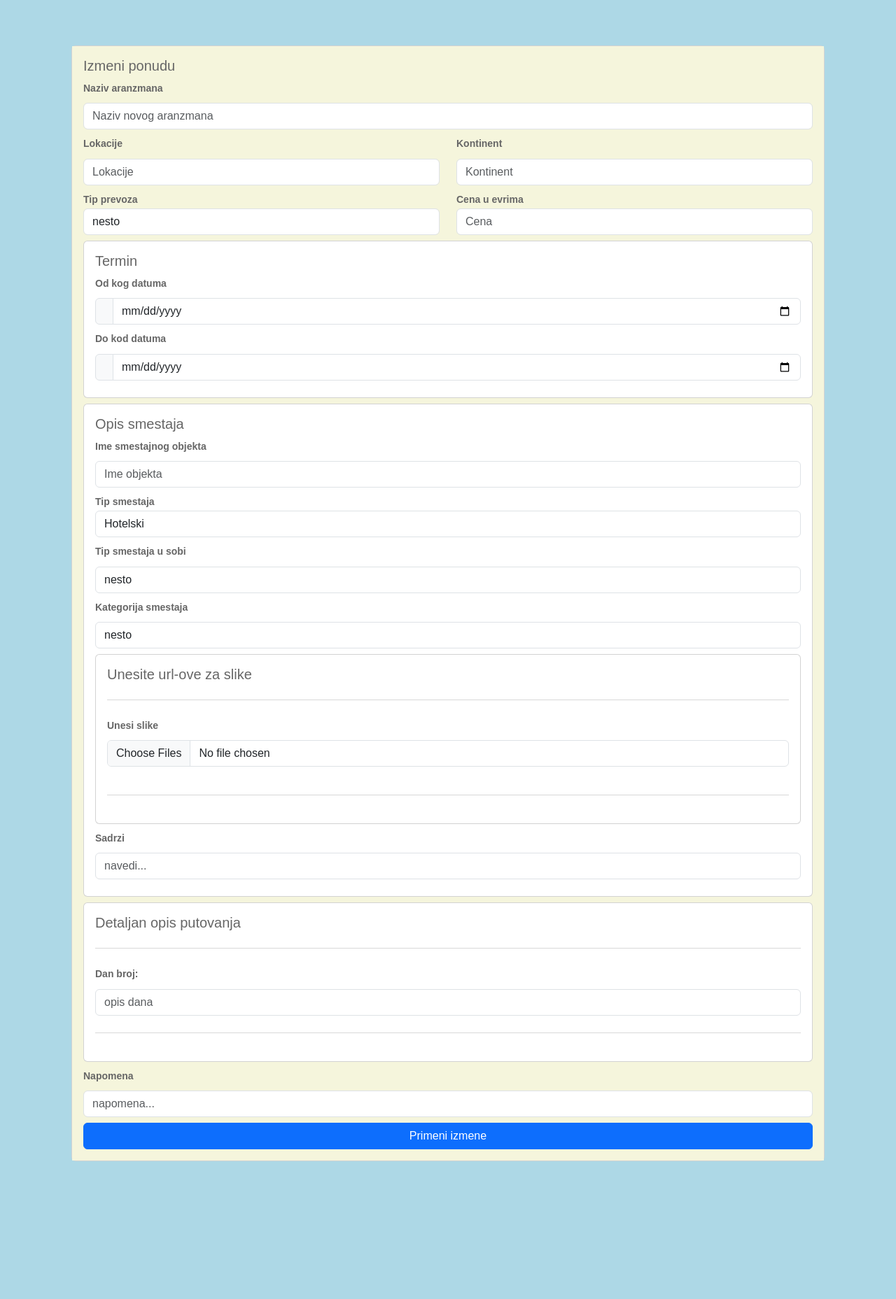
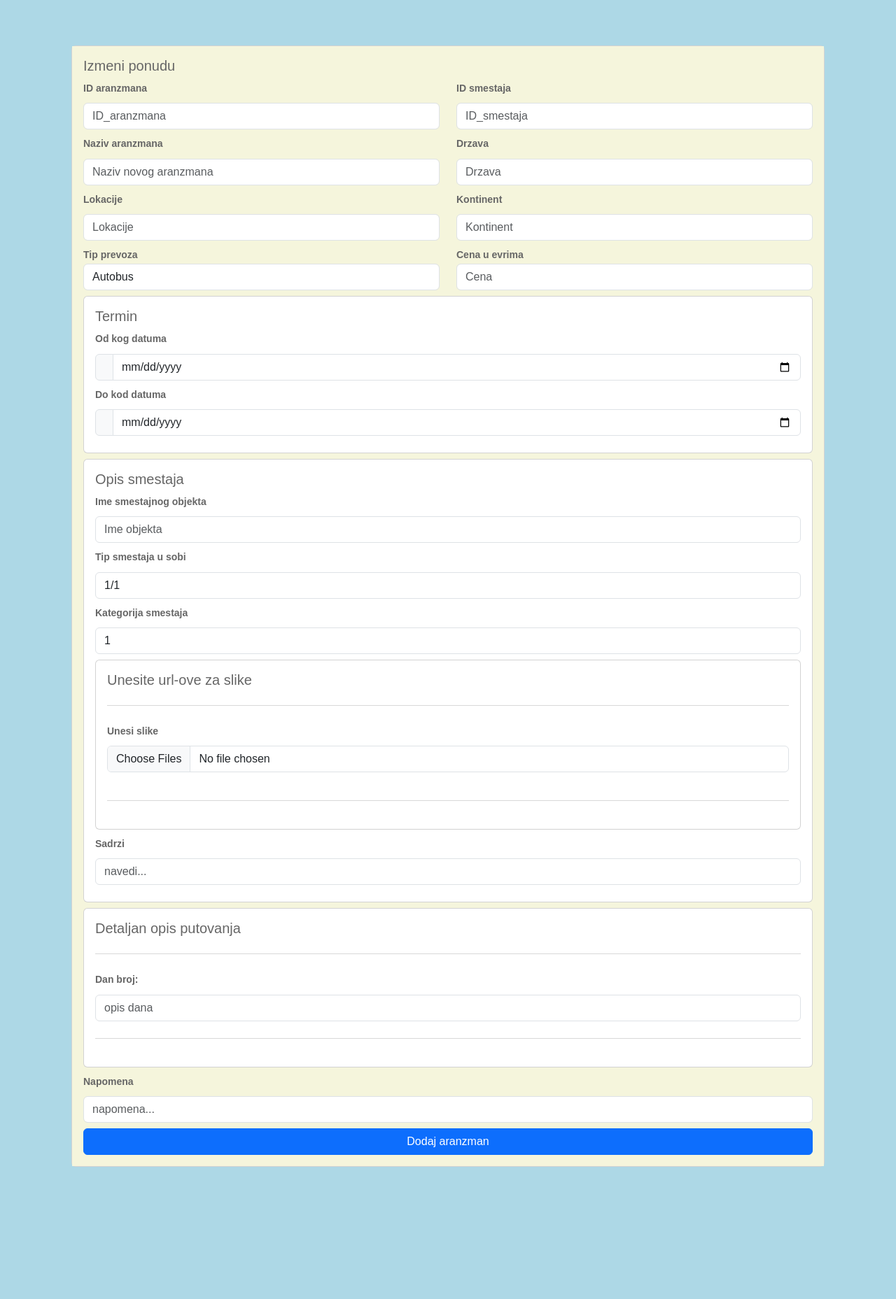
Before and after one commit to pakizoricc/Travel-agency, a PHP site: page /izmenaAranzmana.php in a window 1280 px wide. Shown: the part 63-1920 px from the top of the page at 70% size. Run offline with PHP 8.4, Linux system fonts and the light colour scheme.

Commit message:
Update izmenaAranzmana.php

```diff
--- a/izmenaAranzmana.php
+++ b/izmenaAranzmana.php
@@ -1,3 +1,8 @@
+<?php
+session_start();
+if (isset($_GET['update-success']) && $_GET['update-success'] === 'true') {
+  echo '<script>window.onload = function() { alert("Uspešno ste ažurirali aranžman!"); }</script>';
+}?>
 <!DOCTYPE html>
 <html lang="en">
 <head>
@@ -53,7 +58,7 @@
         </div>
     </nav>
 
-
+    <form action="sources/update_arangement.php" method="post">
       <div class="container " style="min-height: 500px; padding-top: 100px;">
         <div class="row">
         <div class="col-lg-12 col-md-12 col-sm-12">
@@ -67,6 +72,42 @@
               <div class="row">
                 <div class="col-sm">
                   <div class="mb-2">
+                    <label id="naziv-label" for="nazivNovog-input" class="form-label">ID aranzmana</label>
+                    <div class="input-group">
+
+                      <input
+                      type="text"
+                      class="form-control"
+                      name="id"
+                      id="nazivNovog-input"
+                      placeholder="ID_aranzmana"
+                      aria-describedby="nazivNovigNogog-label"
+                      />
+
+                    </div>
+                  </div>
+                </div>
+                <div class="col-sm">
+                  <div class="mb-2">
+                    <label id="naziv-label" for="nazivNovog-input" class="form-label">ID smestaja</label>
+                    <div class="input-group">
+
+                      <input
+                      type="text"
+                      class="form-control"
+                      name="id2"
+                      id="nazivNovog-input"
+                      placeholder="ID_smestaja"
+                      aria-describedby="nazivNovigNogog-label"
+                      />
+
+                    </div>
+                  </div>
+                </div>
+              </div>
+              <div class="row">
+                <div class="col-sm">
+                  <div class="mb-2">
                     <label id="naziv-label" for="nazivNovog-input" class="form-label"
                       >Naziv aranzmana</label
                     >
@@ -75,11 +116,30 @@
                       <input
                       type="text"
                       class="form-control"
-
+                      name="title"
                       id="nazivNovog-input"
                       placeholder="Naziv novog aranzmana"
-                      aria-describedby="nazivNovigNogog-label"/>
+                      aria-describedby="nazivNovigNogog-label"
+                      />
 
+                    </div>
+                  </div>
+                </div>
+
+                <div class="col-sm">
+                  <div class="mb-2">
+                    <label id="naziv-label" for="nazivNovog-input" class="form-label"
+                      >Drzava</label
+                    >
+                    <div class="input-group">
+                      <input
+                      type="text"
+                      class="form-control"
+                      name="country"
+                      id="nazivNovog-input"
+                      placeholder="Drzava"
+                      aria-describedby="nazivNovigNogog-label"
+                      />
                     </div>
                   </div>
                 </div>
@@ -95,7 +155,7 @@
                         <input
                         type="text"
                         class="form-control"
-
+                        name="destination"
                         id="lokacija-input"
                         placeholder="Lokacije "
                         aria-describedby="lokacijeNovog-label"/>
@@ -112,10 +172,11 @@
                         <input
                         type="text"
                         class="form-control"
-
+                        name="continent"
                         id="kontinentNovog-input"
                         placeholder="Kontinent"
-                        aria-describedby="kontinentNovog-label"/>
+                        aria-describedby="kontinentNovog-label"
+                        />
 
 
                       </div>
@@ -126,12 +187,12 @@
                 <div class="col-sm">
                   <div class="mb-2">
                     <label   for="role">Tip prevoza</label>
-                          <select name="prevozNovog_id" class="form-control">
-
-                                      <option  style="font-weight:bold;" value="">nesto</option>
-                                      <option  style="font-weight:bold;" value="">nesto</option>
-                                      <option  style="font-weight:bold;" value="">nesto</option>
-
+                          <select name="trans_type" class="form-control">
+                                      <option  style="font-weight:bold;" value="autobus">Autobus</option>
+                                      <option  style="font-weight:bold;" value="voz">Voz</option>
+                                      <option  style="font-weight:bold;" value="avion">Avion</option>
+                                      <option  style="font-weight:bold;" value="automobil">Automobil</option>
+                                      <option  style="font-weight:bold;" value="brod">Brod</option>
                           </select>
 
                   </div>
@@ -144,10 +205,11 @@
                           <input
                           type="text"
                           class="form-control"
-
+                          name="price"
                           id="cenaNovog-input"
                           placeholder="Cena"
-                          aria-describedby="cenaNovog-label"/>
+                          aria-describedby="cenaNovog-label"
+                          />
 
 
                         </div>
@@ -171,6 +233,7 @@
                                   <input
                                     type="date"
                                     class="form-control"
+                                    name="from_date"
                                     id="departure-date-New-input"
                                     aria-describedby="departure-date-New-label"
                                   />
@@ -185,6 +248,7 @@
                                   <input
                                     type="date"
                                     class="form-control"
+                                    name="to_date"
                                     id="return-date-New-input"
                                     aria-describedby="return-date-New-label"
                                   />
@@ -211,10 +275,11 @@
                         <input
                         type="text"
                         class="form-control"
-
+                        name="name_accomodation"
                         id="imeObjekta-input"
                         placeholder="Ime objekta"
-                        aria-describedby="imeObjekta-label"/>
+                        aria-describedby="imeObjekta-label"
+                      />
 
 
 
@@ -225,26 +290,16 @@
 
                         <div class="col-sm">
                               <div class="mb-2">
-                              <label   for="role">Tip smestaja</label>
-                                    <select name="tipSmestaja" class="form-control">
-
-                                                <option  style="font-weight:bold;" value="">Hotelski</option>
-                                                <option  style="font-weight:bold;" value="">Bungalovski</option>
-
-
-                                    </select>
-
-                              </div>
-                              <div class="mb-2">
 
                                 <label  for="tipSmestajaSoba" class="form-label"
                                   >Tip smestaja u sobi</label>
-                                  <select name="tipSmestajaSoba" class="form-control">
-
-                                    <option  style="font-weight:bold;" value="">nesto</option>
-                                    <option  style="font-weight:bold;" value="">nesto</option>
-                                    <option  style="font-weight:bold;" value="">nesto</option>
-
+                                  <select name="type_accomodation" class="form-control">
+                                    <option  style="font-weight:bold;" value="1/1">1/1</option>
+                                    <option  style="font-weight:bold;" value="1/2">1/2</option>
+                                    <option  style="font-weight:bold;" value="1/3">1/3</option>
+                                    <option  style="font-weight:bold;" value="1/2+1">1/2+1</option>
+                                    <option  style="font-weight:bold;" value="1/3+1">1/3+1</option>
+                                    <option  style="font-weight:bold;" value="1/4">1/4</option>
                                   </select>
 
                                 </div>
@@ -253,15 +308,14 @@
 
 
                         <div class="mb-2">
-
                           <label id="-label" for="kategorijaSmestaja-input" class="form-label"
                             >Kategorija smestaja</label>
-                            <select name="kategorijaS" class="form-control">
-
-                              <option  style="font-weight:bold;" value="">nesto</option>
-                              <option  style="font-weight:bold;" value="">nesto</option>
-                              <option  style="font-weight:bold;" value="">nesto</option>
-
+                            <select name="category" class="form-control">
+                              <option  style="font-weight:bold;" value="1">1</option>
+                              <option  style="font-weight:bold;" value="2">2</option>
+                              <option  style="font-weight:bold;" value="3">3</option>
+                              <option  style="font-weight:bold;" value="4">4</option>
+                              <option  style="font-weight:bold;" value="5">5</option>
                             </select>
                         </div>
                       </div>
@@ -276,7 +330,7 @@
                                   <div class="row">
                                     <div class="mb-3">
                                       <label for="formFileMultiple" class="form-label">Unesi slike</label>
-                                      <input class="form-control" type="file" id="formFileMultiple" multiple>
+                                      <input class="form-control" type="file" name="image" id="formFileMultiple" multiple>
                                     </div>
 
 
@@ -310,10 +364,11 @@
                               <input
                               type="text"
                               class="form-control"
-
+                              name="internet_connection"
                               id="sadrzi-input"
                               placeholder="navedi..."
-                              aria-describedby="sadrzi-label"/>
+                              aria-describedby="sadrzi-label"
+                              />
 
 
 
@@ -349,10 +404,11 @@
                               <input
                               type="text"
                               class="form-control"
-
+                              name="num_days"
                               id="dan-input"
                               placeholder="opis dana"
-                              aria-describedby="dan-label"/>
+                              aria-describedby="dan-label"
+                              />
 
 
 
@@ -394,8 +450,8 @@
           </div>
             <div class="row">
               <div class="col">
-                <button id="search-button" class="w-100 btn btn-primary">
-                  Primeni izmene
+                <button id="search-button" name= "add" class="w-100 btn btn-primary">
+                  Dodaj aranzman
                 </button>
               </div>
             </div>
@@ -405,24 +461,9 @@
 
     </form>
 
-          </div>
 
-
-
-
-
-
-      </div>
-
-      </div>
-
-
-
-
-
-
-
-      <section class="footer" style="width: 100%; background-color: #1c2331; padding-top: 40px; bottom: 0; text-align: center; text-decoration-color: #fff; ">
+      <section class="footer footer-expand-lg" style="width: 100%; background-color: #1c2331; padding-top: 40px; text-align: center; text-decoration-color: #fff; position: absolute;
+      left: 0; right: 0; margin-top: 400px;">
         <section class="" style="color: #ccc;">
           <div class="container text-center text-md-start mt-5">
 
```
Lines whose indentation alone changed are shown as unchanged.
